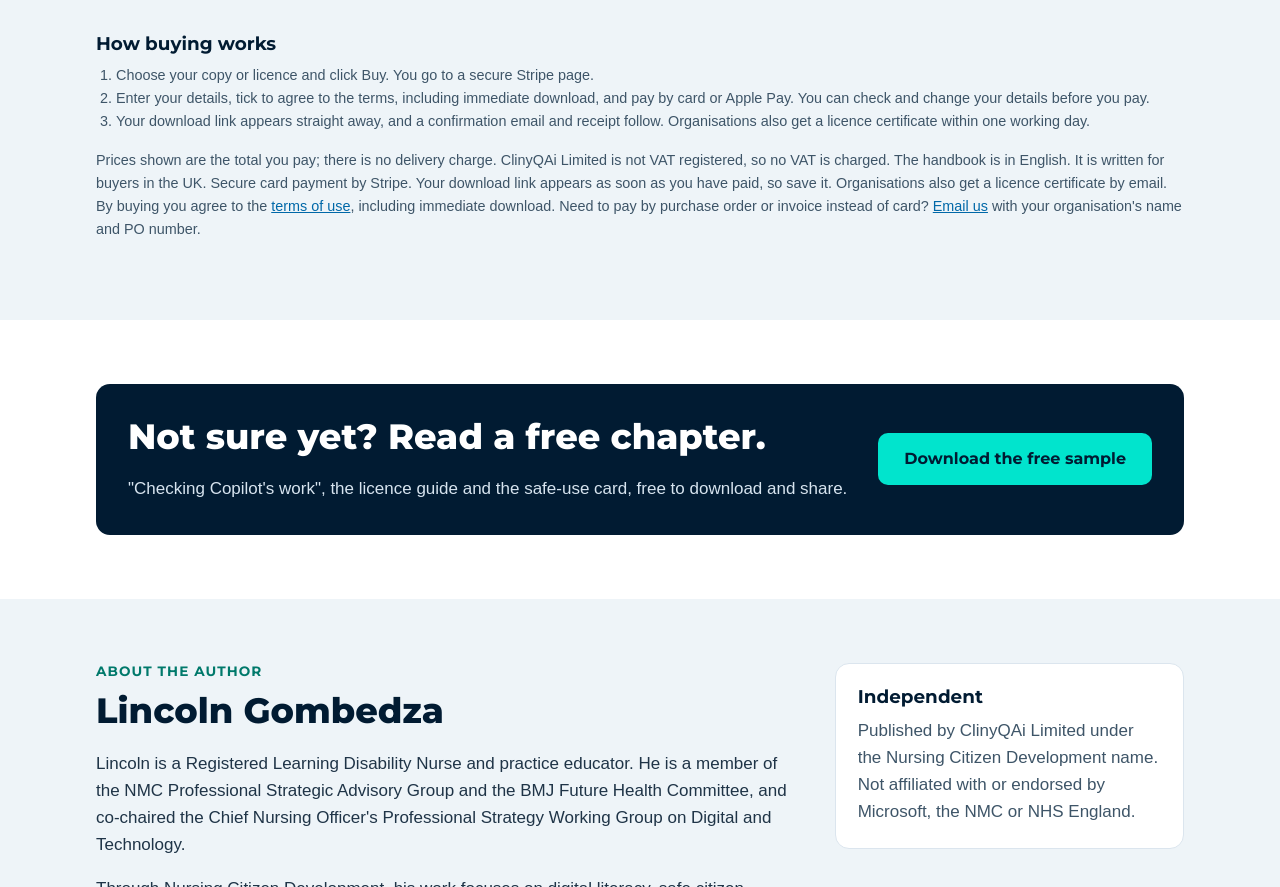
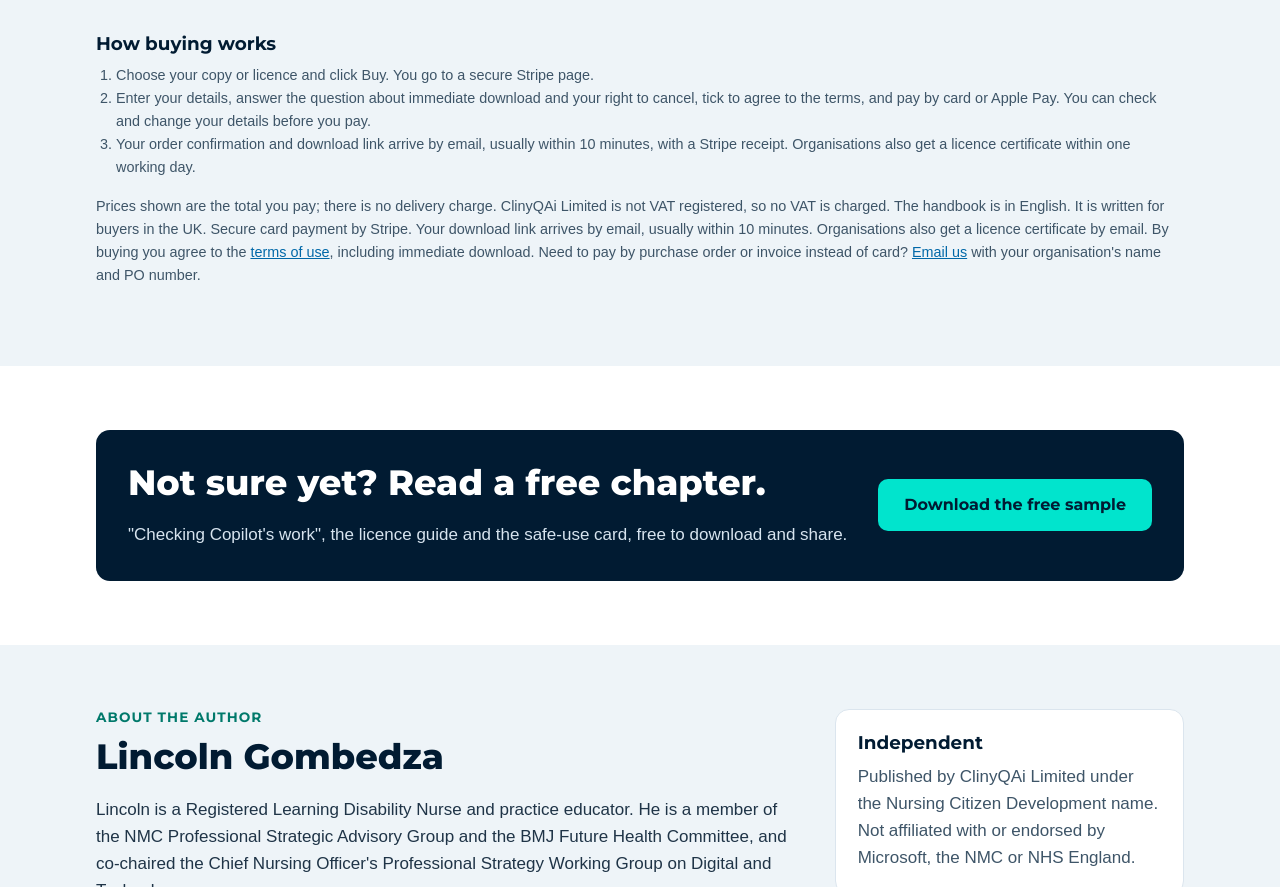
Before and after one commit to Clinical-Quality-Artifical-Intelligence/nursing-copilot-handbook, a plain HTML site: page index.html in a window 1280 px wide. Shown: the part 4256-5143 px from the top of the page. Drawn offline with Linux system fonts and the light colour scheme.

Commit message:
Download link now arrives by email
Co-Authored-By: Claude Opus 5.5 <noreply@anthropic.com>

```diff
--- a/index.html
+++ b/index.html
@@ -136,8 +136,8 @@
       </div>
     </div>
     <h3 style="margin-top:36px">How buying works</h3>
-    <ol class="small" style="padding-left:20px;margin-top:8px"><li>Choose your copy or licence and click Buy. You go to a secure Stripe page.</li><li>Enter your details, tick to agree to the terms, including immediate download, and pay by card or Apple Pay. You can check and change your details before you pay.</li><li>Your download link appears straight away, and a confirmation email and receipt follow. Organisations also get a licence certificate within one working day.</li></ol>
-    <p class="small" style="margin-top:16px">Prices shown are the total you pay; there is no delivery charge. ClinyQAi Limited is not VAT registered, so no VAT is charged. The handbook is in English. It is written for buyers in the UK. Secure card payment by Stripe. Your download link appears as soon as you have paid, so save it. Organisations also get a licence certificate by email. By buying you agree to the <a href="terms.html">terms of use</a>, including immediate download. Need to pay by purchase order or invoice instead of card? <a href="mailto:info@nursingcitizendevelopment.com?subject=Nursing%20Copilot%20Handbook%20invoice%20request">Email us</a> with your organisation's name and PO number.</p>
+    <ol class="small" style="padding-left:20px;margin-top:8px"><li>Choose your copy or licence and click Buy. You go to a secure Stripe page.</li><li>Enter your details, answer the question about immediate download and your right to cancel, tick to agree to the terms, and pay by card or Apple Pay. You can check and change your details before you pay.</li><li>Your order confirmation and download link arrive by email, usually within 10 minutes, with a Stripe receipt. Organisations also get a licence certificate within one working day.</li></ol>
+    <p class="small" style="margin-top:16px">Prices shown are the total you pay; there is no delivery charge. ClinyQAi Limited is not VAT registered, so no VAT is charged. The handbook is in English. It is written for buyers in the UK. Secure card payment by Stripe. Your download link arrives by email, usually within 10 minutes. Organisations also get a licence certificate by email. By buying you agree to the <a href="terms.html">terms of use</a>, including immediate download. Need to pay by purchase order or invoice instead of card? <a href="mailto:info@nursingcitizendevelopment.com?subject=Nursing%20Copilot%20Handbook%20invoice%20request">Email us</a> with your organisation's name and PO number.</p>
   </div>
 </section>
 
```
Also changed, not shown: terms.html (+1 -1 lines).
